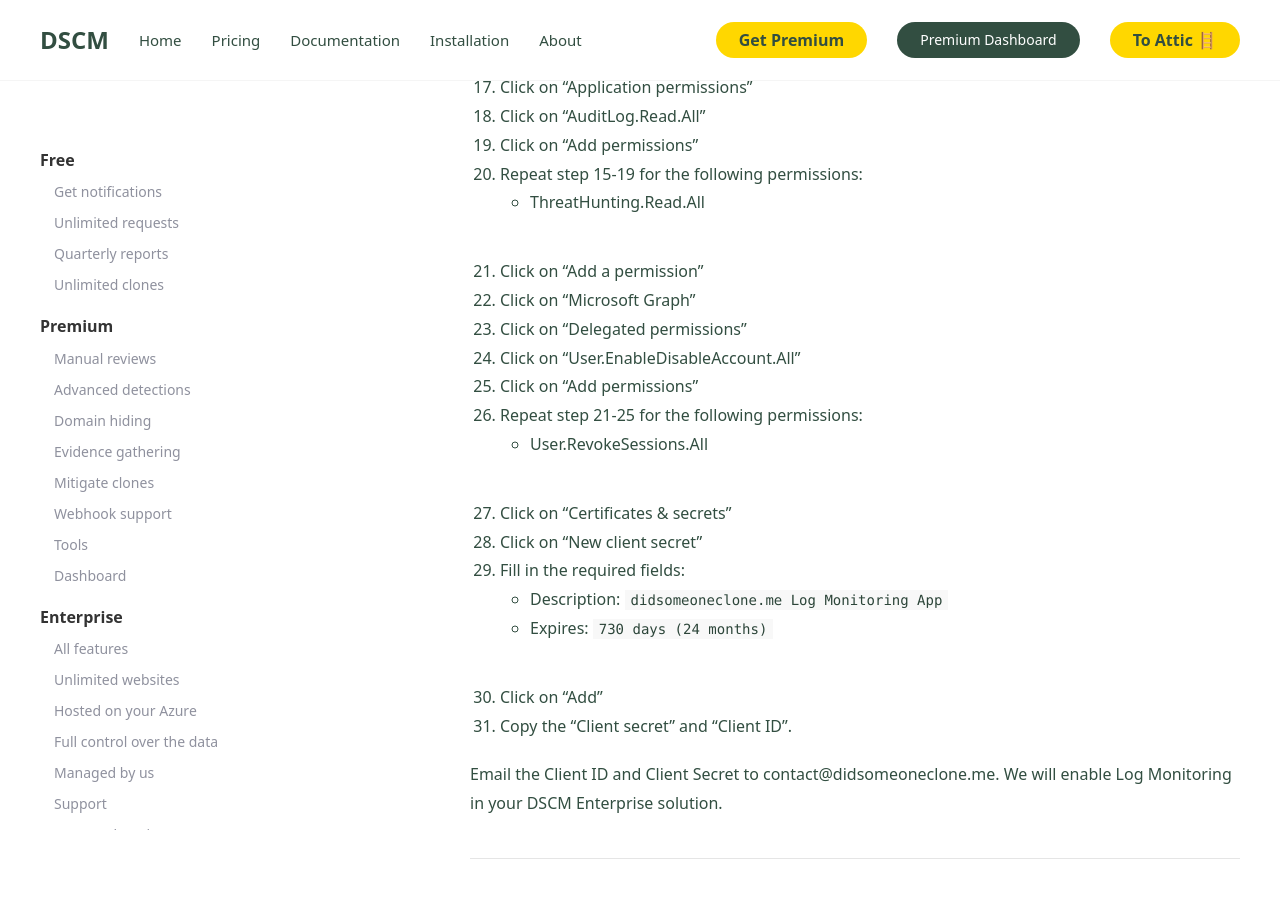
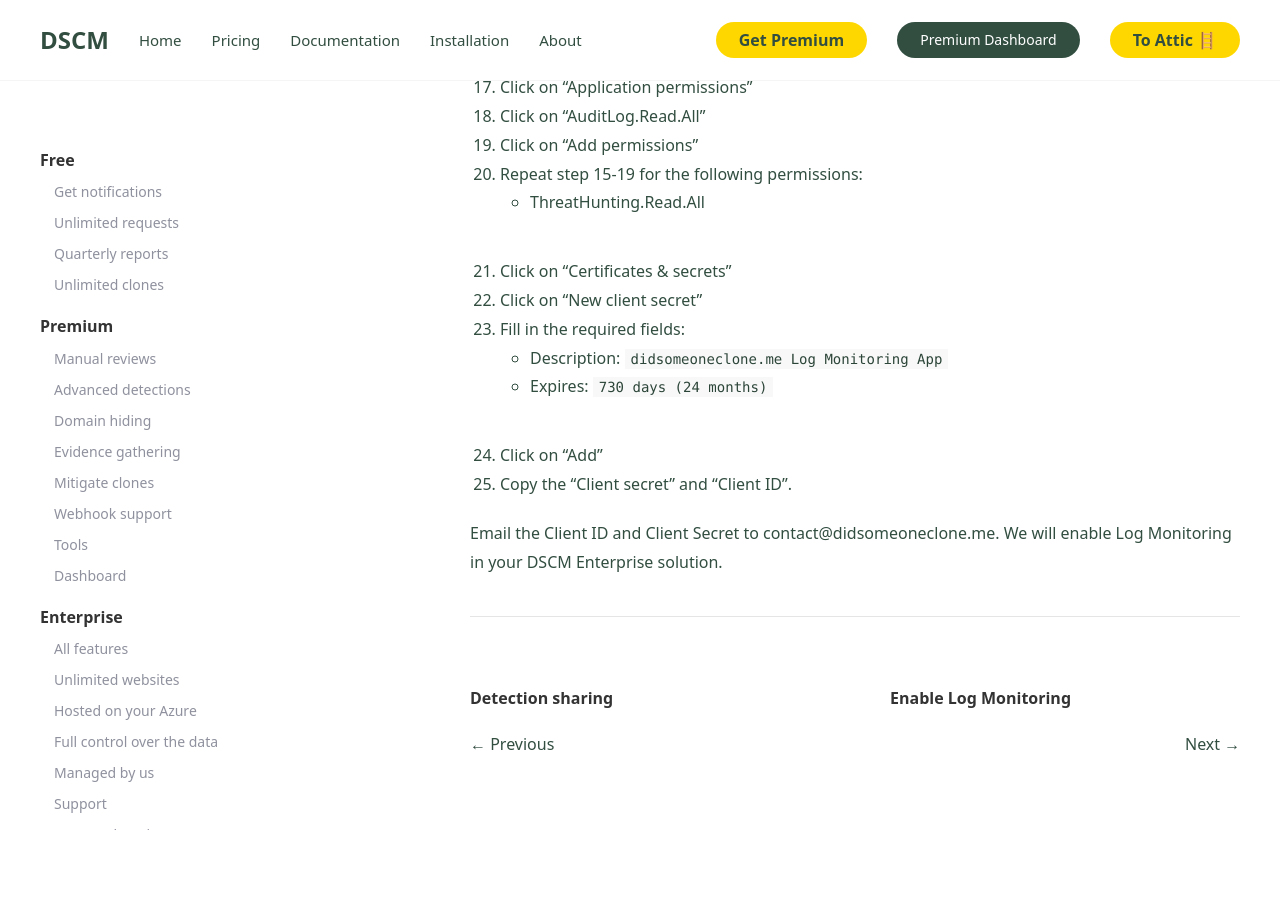
Before and after one commit to didsomeonecloneme/didsomeonecloneme.github.io, a Jekyll site: the page built from _docs/enterprise_tutorial_log_monitoring_app.md, in a window 1280 px wide and 900 px high, scrolled down 1216 px. Built offline with Jekyll 4.4.1, drawn with Linux system fonts in a browser that asks for light colours; after the commit the page ends 2032 px from its top, so only the background shows below that.

Commit message:
Update enterprise_tutorial_log_monitoring_app.md

```diff
--- a/_docs/enterprise_tutorial_log_monitoring_app.md
+++ b/_docs/enterprise_tutorial_log_monitoring_app.md
@@ -33,19 +33,12 @@
 19. Click on "Add permissions"
 20. Repeat step 15-19 for the following permissions:
     - ThreatHunting.Read.All
-21. Click on "Add a permission"
-22. Click on "Microsoft Graph"
-23. Click on "Delegated permissions"
-24. Click on "User.EnableDisableAccount.All"
-25. Click on "Add permissions"
-26. Repeat step 21-25 for the following permissions:
-    - User.RevokeSessions.All
-27. Click on "Certificates & secrets"
-28. Click on "New client secret"
-29. Fill in the required fields:
+21. Click on "Certificates & secrets"
+22. Click on "New client secret"
+23. Fill in the required fields:
     - Description: `didsomeoneclone.me Log Monitoring App`
     - Expires: `730 days (24 months)`
-30. Click on "Add"
-31. Copy the "Client secret" and "Client ID".
+24. Click on "Add"
+25. Copy the "Client secret" and "Client ID".
 
 Email the Client ID and Client Secret to contact@didsomeoneclone.me. We will enable Log Monitoring in your DSCM Enterprise solution.
```
